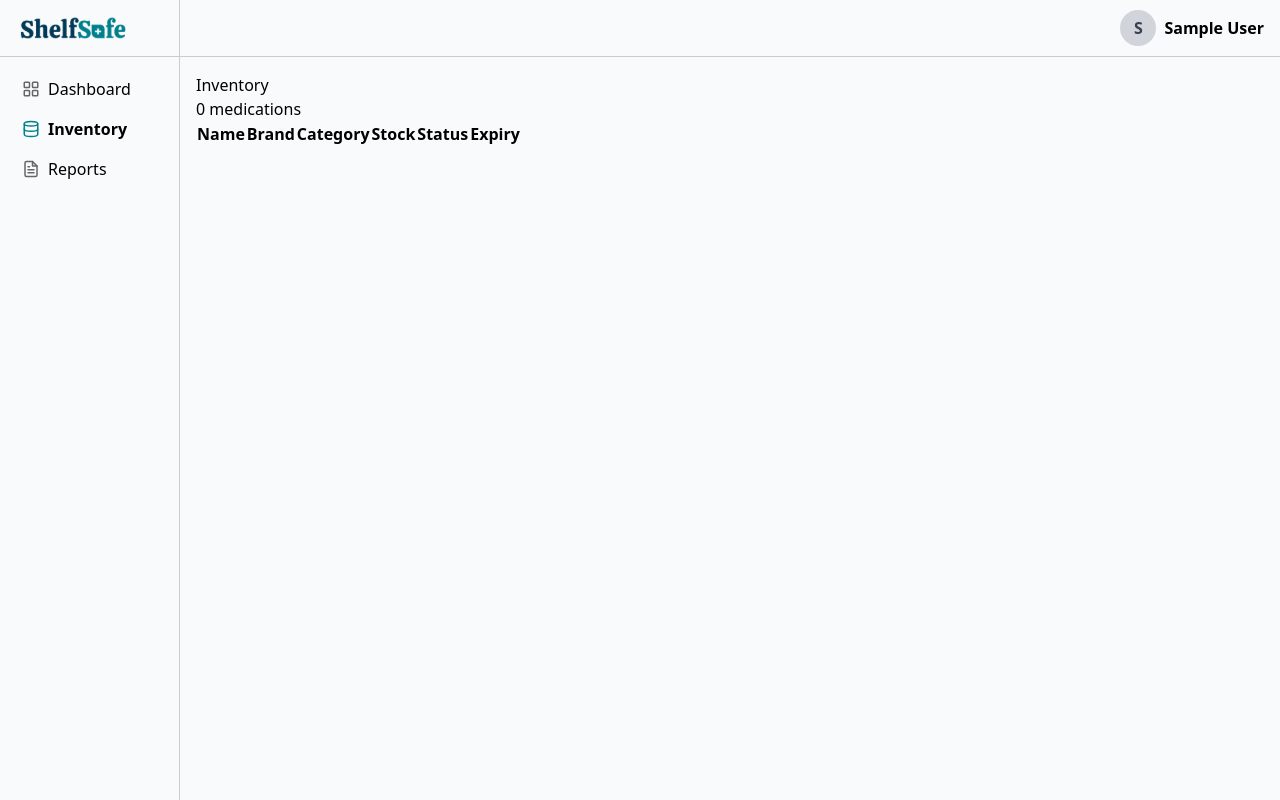
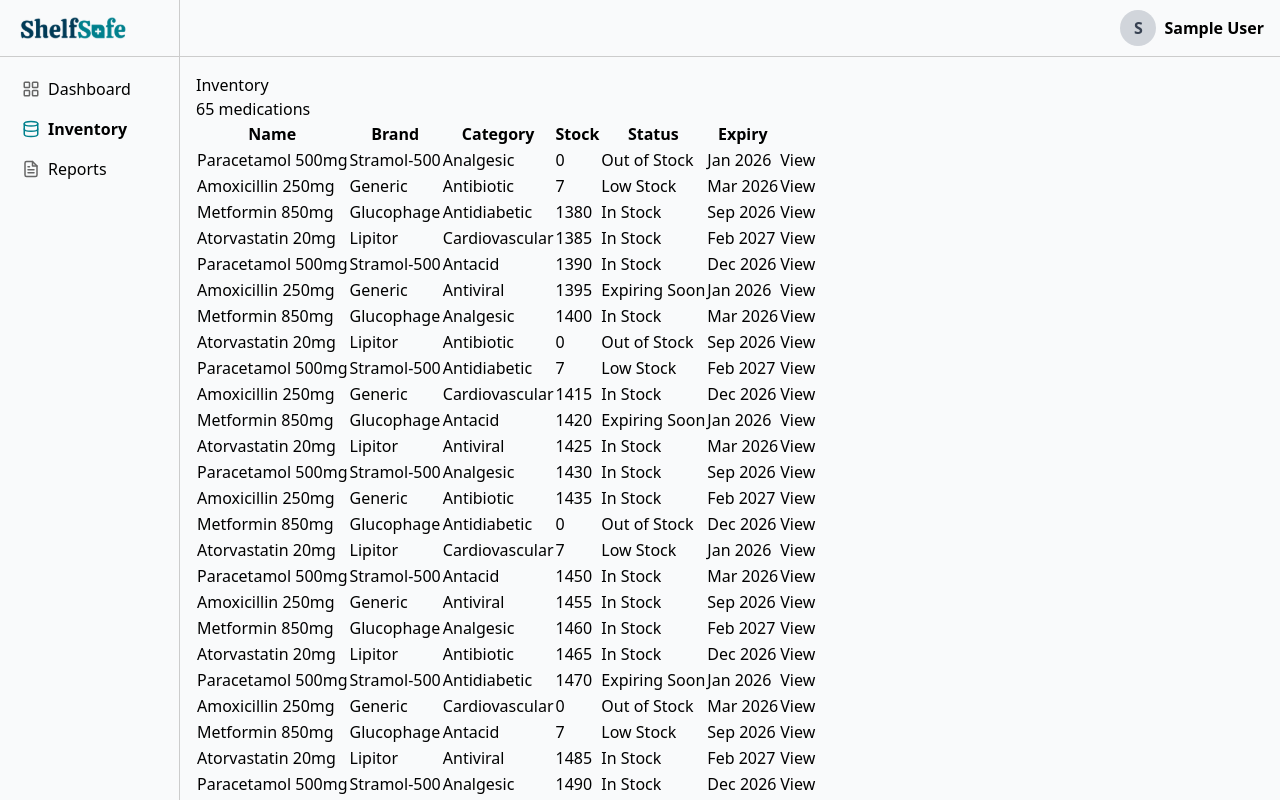
Before and after one commit to Shelf-Safe/Shelf-Safe, a React (Vite) app in the folder frontend/: page /inventory in a window 1280 px wide. Shown: the top 800 px of the page. Built offline with nearby package versions, Linux system fonts and the light colour scheme; no server answers; sample sign-in values are in the browser's storage.

Commit message:
Improved the dashboard and editmedicine page

```diff
--- a/frontend/src/pages/AddMedicationPage.jsx
+++ b/frontend/src/pages/AddMedicationPage.jsx
@@ -4,13 +4,23 @@
 export const AddMedicationPage = () => {
   return (
     <DashboardLayout>
-      <div className="empty-surface">
-        <p className="empty-text">Build your <strong>Add Medication</strong> UI here</p>
+      <div style={{ padding: '28px 28px 0' }}>
+        <div
+          style={{
+            height: 'calc(100vh - 120px)',
+            borderRadius: 14,
+            border: '1px dashed #e5e7eb',
+            background: '#ffffff',
+            display: 'flex',
+            alignItems: 'center',
+            justifyContent: 'center',
+            color: '#9ca3af',
+            fontSize: 14,
+          }}
+        >
+          Build this page UI here
+        </div>
       </div>
-
-      {/*
-        // const res = await fetch('/api/endpoint');
-      */}
     </DashboardLayout>
   );
 };
--- a/frontend/src/pages/EditMedicationPage.jsx
+++ b/frontend/src/pages/EditMedicationPage.jsx
@@ -1,16 +1,40 @@
-import React from 'react';
+import React, { useEffect } from 'react';
+import { useParams } from 'react-router-dom';
 import { DashboardLayout } from '../components/DashboardLayout';
+import { useAuth } from '../context/AuthContext';
+import { useDataSource } from '../context/DataSourceContext';
 
 export const EditMedicationPage = () => {
+  const { id } = useParams();
+  const { user } = useAuth();
+  const { useDummy } = useDataSource();
+
+  useEffect(() => {
+    if (!user) return;
+
+    // const res = await fetch(`/api/inventoryLots/${id}?orgId=${user.orgId}`);
+    // const data = await res.json();
+  }, [id, user, useDummy]);
+
   return (
     <DashboardLayout>
-      <div className="empty-surface">
-        <p className="empty-text">Build your <strong>Edit Medication</strong> UI here</p>
+      <div style={{ padding: '28px 28px 0' }}>
+        <div
+          style={{
+            height: 'calc(100vh - 120px)',
+            borderRadius: 14,
+            border: '1px dashed #e5e7eb',
+            background: '#ffffff',
+            display: 'flex',
+            alignItems: 'center',
+            justifyContent: 'center',
+            color: '#9ca3af',
+            fontSize: 14,
+          }}
+        >
+          Build this page UI here
+        </div>
       </div>
-
-      {/*
-        // const res = await fetch('/api/endpoint');
-      */}
     </DashboardLayout>
   );
 };
--- a/frontend/src/pages/Inventory.jsx
+++ b/frontend/src/pages/Inventory.jsx
@@ -1,8 +1,17 @@
-import React, { useState } from 'react';
+import React, { useEffect, useState } from 'react';
+import { Link } from 'react-router-dom';
 import { DashboardLayout } from '../components/DashboardLayout';
+import { useAuth } from '../context/AuthContext';
+import { DUMMY_MEDICATIONS } from '../data/dummyMedications';
 
 export const Inventory = () => {
-  const [medications, setMedications] = useState([]);
+  const { user } = useAuth();
+  const [medications, setMedications] = useState(DUMMY_MEDICATIONS);
+
+  useEffect(() => {
+    if (!user) return;
+    setMedications(DUMMY_MEDICATIONS);
+  }, [user]);
 
   return (
     <DashboardLayout>
@@ -23,7 +32,25 @@
                   <th></th>
                 </tr>
               </thead>
-              <tbody></tbody>
+              <tbody>
+                {medications.map((m) => (
+                  <tr key={m.id}>
+                    <td>{m.medicationName}</td>
+                    <td>{m.brandName}</td>
+                    <td>{m.category}</td>
+                    <td>{m.currentStock}</td>
+                    <td>
+                      <span className={`inventory-status inventory-status-${m.status.replace(/\s+/g, '-').toLowerCase()}`}>
+                        {m.status}
+                      </span>
+                    </td>
+                    <td>{m.expiryMonth} {m.expiryYear}</td>
+                    <td>
+                      <Link to={`/inventory/${m.id}`} className="inventory-link">View</Link>
+                    </td>
+                  </tr>
+                ))}
+              </tbody>
             </table>
           </div>
         </div>
```
